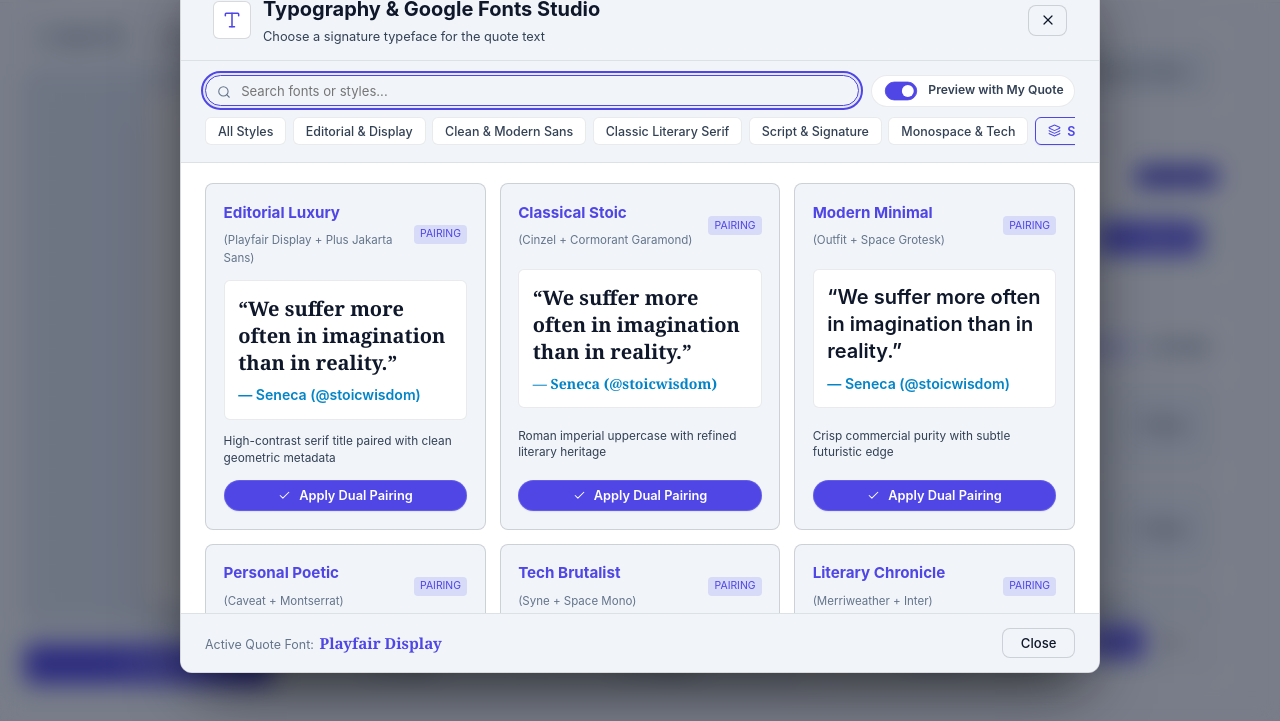
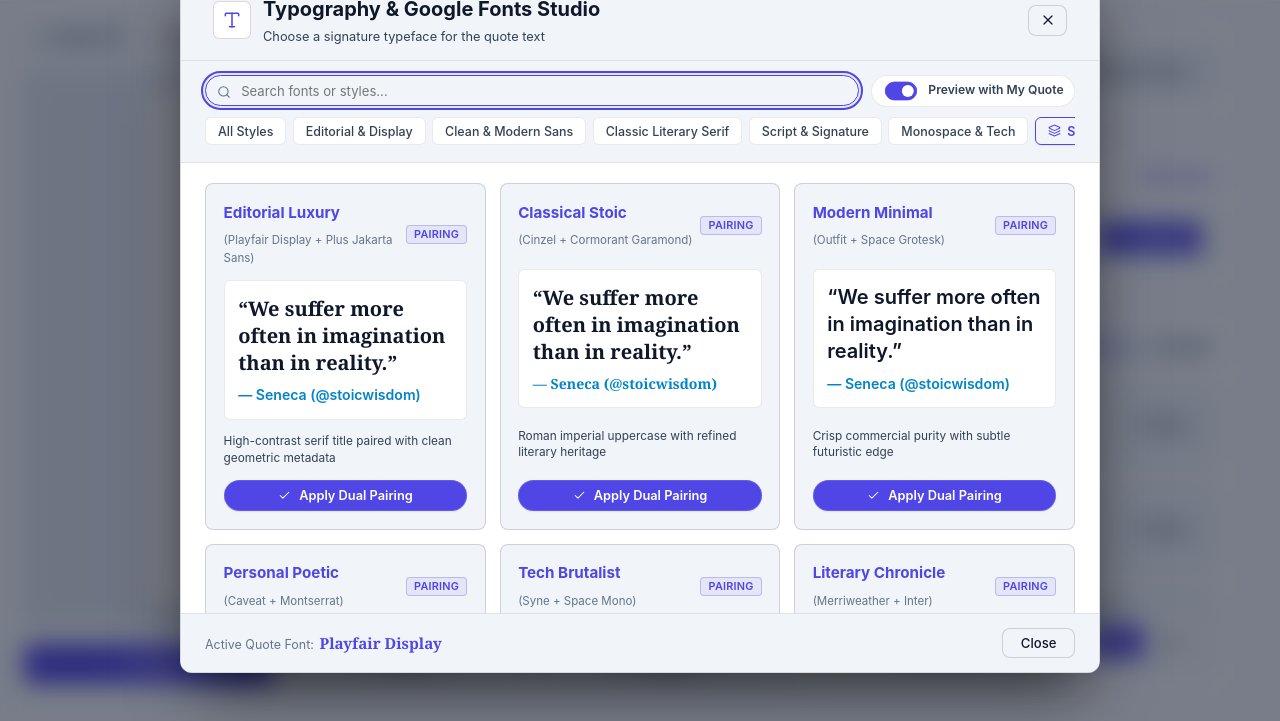
Before and after one commit to JTMax1/Quote-Maker, a website built with Vite: page index.html in a window 1280 px wide. Both pictures are taken after a click on the button "Pairings". Shown: the part 79-800 px from the top of the page. Built offline with nearby package versions, Linux system fonts and the light colour scheme; a web font is replaced by a local one.

Commit message:
refactor: centralize tab-badge styles in CSS and remove inline styles from components

```diff
--- a/src/components/authorImageModal.js
+++ b/src/components/authorImageModal.js
@@ -65,7 +65,7 @@ export class AuthorImageModal {
           <button class="tab-btn ${this.activeTab === 'placements' ? 'active' : ''}" id="tabBtnPlacements" role="tab" aria-selected="${this.activeTab === 'placements'}" aria-label="Portrait Placements (${PORTRAIT_PLACEMENTS.length} options)" style="font-size: 0.84rem; padding: 0.4rem 1rem;">
             <span>${icon('layout', { size: 14 })}</span>
             <span>Placements</span>
-            <span class="tab-badge" id="placementsBadgeCount" style="background: var(--brand-primary); font-size: 0.68rem; margin-left: 0.25rem;">${PORTRAIT_PLACEMENTS.length}</span>
+            <span class="tab-badge" id="placementsBadgeCount">${PORTRAIT_PLACEMENTS.length}</span>
           </button>
         </div>
 
@@ -136,7 +136,7 @@ export class AuthorImageModal {
                   <span style="font-size: 0.88rem; color: var(--brand-primary); font-weight: 700;" id="lblCurrentPlacementName">${this.selectedPlacement}</span>
                 </div>
                 <div style="display: flex; align-items: center; gap: 0.5rem;">
-                  <span class="tab-badge" id="lblPlacementTypeBadge" style="background: rgba(99,102,241,0.2); color: var(--brand-primary); border: 1px solid rgba(99,102,241,0.3); font-size: 0.72rem; padding: 0.2rem 0.6rem;">cutout</span>
+                  <span class="tab-badge" id="lblPlacementTypeBadge">cutout</span>
                   <span style="font-size: 0.75rem; color: var(--text-muted);">Click any option to preview</span>
                 </div>
               </div>
--- a/src/components/editor.js
+++ b/src/components/editor.js
@@ -335,7 +335,7 @@ export class Editor {
                 <span aria-hidden="true">${icon('layout', { size: 15 })}</span>
                 <span>Canvas Layout</span>
               </span>
-              <span class="tab-badge" style="background: var(--brand-primary); font-size: 0.72rem; font-weight: 700;">${LAYOUT_STYLES.length} Layouts</span>
+              <span class="tab-badge">${LAYOUT_STYLES.length} Layouts</span>
             </div>
             <div class="layout-selection-strip">
               <div class="layout-strip-info">
--- a/src/components/fontPickerModal.js
+++ b/src/components/fontPickerModal.js
@@ -164,7 +164,7 @@ export class FontPickerModal {
               <span style="font-weight: 700; font-size: 0.95rem; color: var(--brand-primary);">${escapeHtml(p.name)}</span>
               <span style="font-size: 0.72rem; color: var(--text-muted);">(${escapeHtml(p.quoteFont)} + ${escapeHtml(p.authorFont)})</span>
             </div>
-            <span class="tab-badge" style="font-size: 0.65rem; background: rgba(99, 102, 241, 0.18); color: var(--brand-primary); flex-shrink: 0;">PAIRING</span>
+            <span class="tab-badge">PAIRING</span>
           </div>
 
           <div style="display: flex; flex-direction: column; gap: 0.5rem; background: var(--bg-surface); padding: 0.85rem; border-radius: var(--radius-sm); border: 1px solid var(--border-glass);">
@@ -246,7 +246,7 @@ export class FontPickerModal {
                   style="font-family: ${fallbackStack}; font-weight: ${titleWeight}; font-size: 1.1rem; color: ${isSelected ? 'var(--brand-primary)' : 'var(--text-primary)'}; white-space: nowrap; overflow: hidden; text-overflow: ellipsis; letter-spacing: 0.01em;">
               ${escapeHtml(f.family)}
             </span>
-            <span class="tab-badge" style="font-size: 0.65rem; text-transform: uppercase; padding: 0.15rem 0.45rem; flex-shrink: 0;">${escapeHtml(f.category)}</span>
+            <span class="tab-badge" style="text-transform: uppercase;">${escapeHtml(f.category)}</span>
           </div>
 
           <div class="font-preview-specimen"
--- a/src/styles/layout.css
+++ b/src/styles/layout.css
@@ -136,15 +136,40 @@
 
 .tab-badge {
   font-size: 0.68rem;
-  padding: 0.1rem 0.4rem;
+  font-weight: 600;
+  padding: 0.12rem 0.45rem;
   border-radius: var(--radius-xs);
-  background: rgba(255, 255, 255, 0.1);
-  color: var(--text-secondary);
+  background: var(--brand-primary-subtle);
+  color: var(--brand-primary);
+  border: 1px solid var(--brand-primary-border);
+  display: inline-flex;
+  align-items: center;
+  justify-content: center;
+  line-height: 1.2;
+  letter-spacing: 0.02em;
+  transition: all var(--transition-fast);
+  white-space: nowrap;
+  flex-shrink: 0;
+}
+
+.tab-btn .tab-badge {
+  margin-left: 0.35rem;
+}
+
+.tab-btn:hover .tab-badge {
+  border-color: var(--brand-primary);
 }
 
 .tab-btn.active .tab-badge {
   background: var(--brand-primary);
   color: #ffffff;
+  border-color: var(--brand-primary);
+}
+
+.tab-badge.badge-neutral {
+  background: var(--bg-surface-elevated);
+  color: var(--text-secondary);
+  border-color: var(--border-glass-strong);
 }
 
 /* Header Actions */
```
